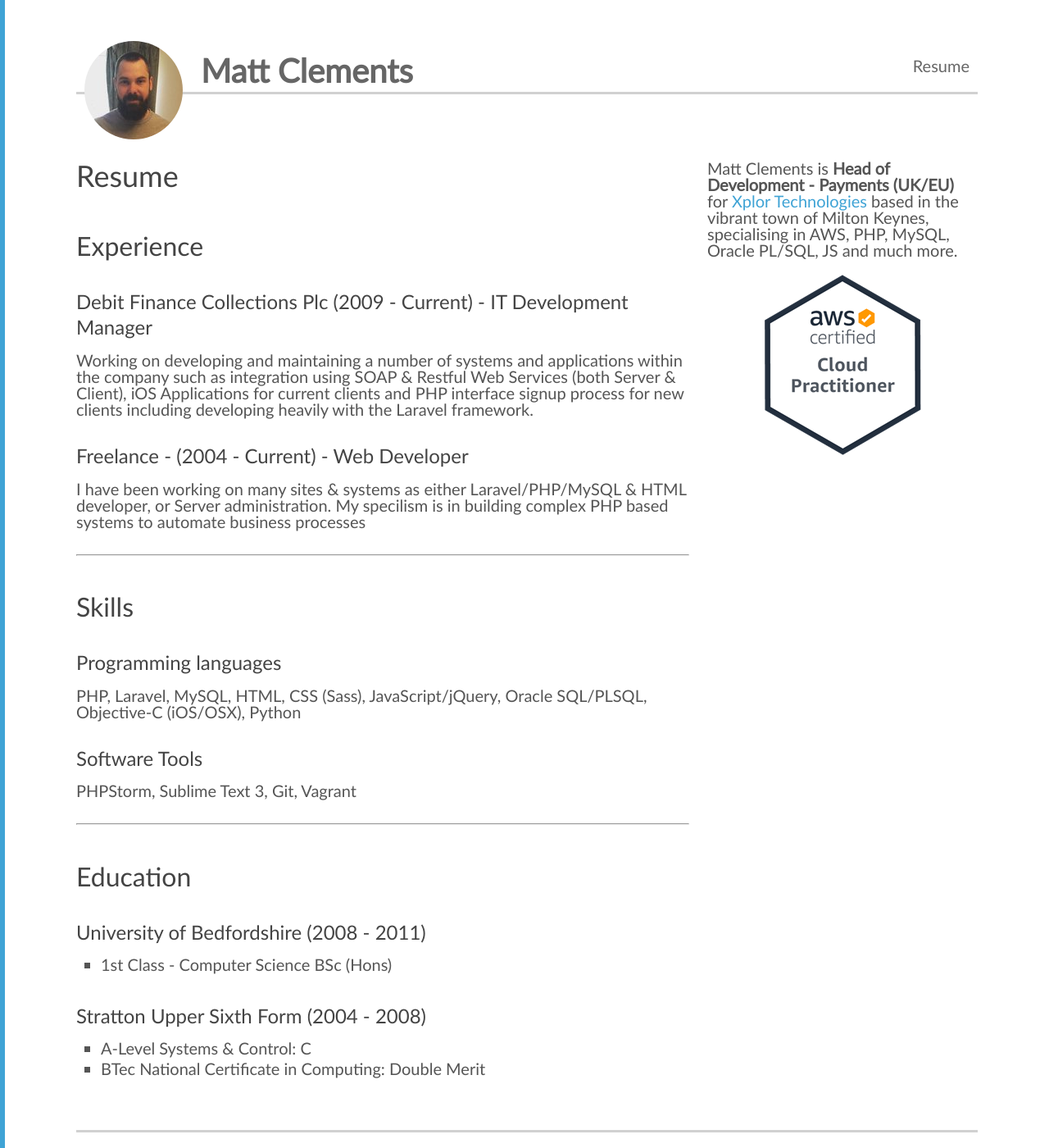
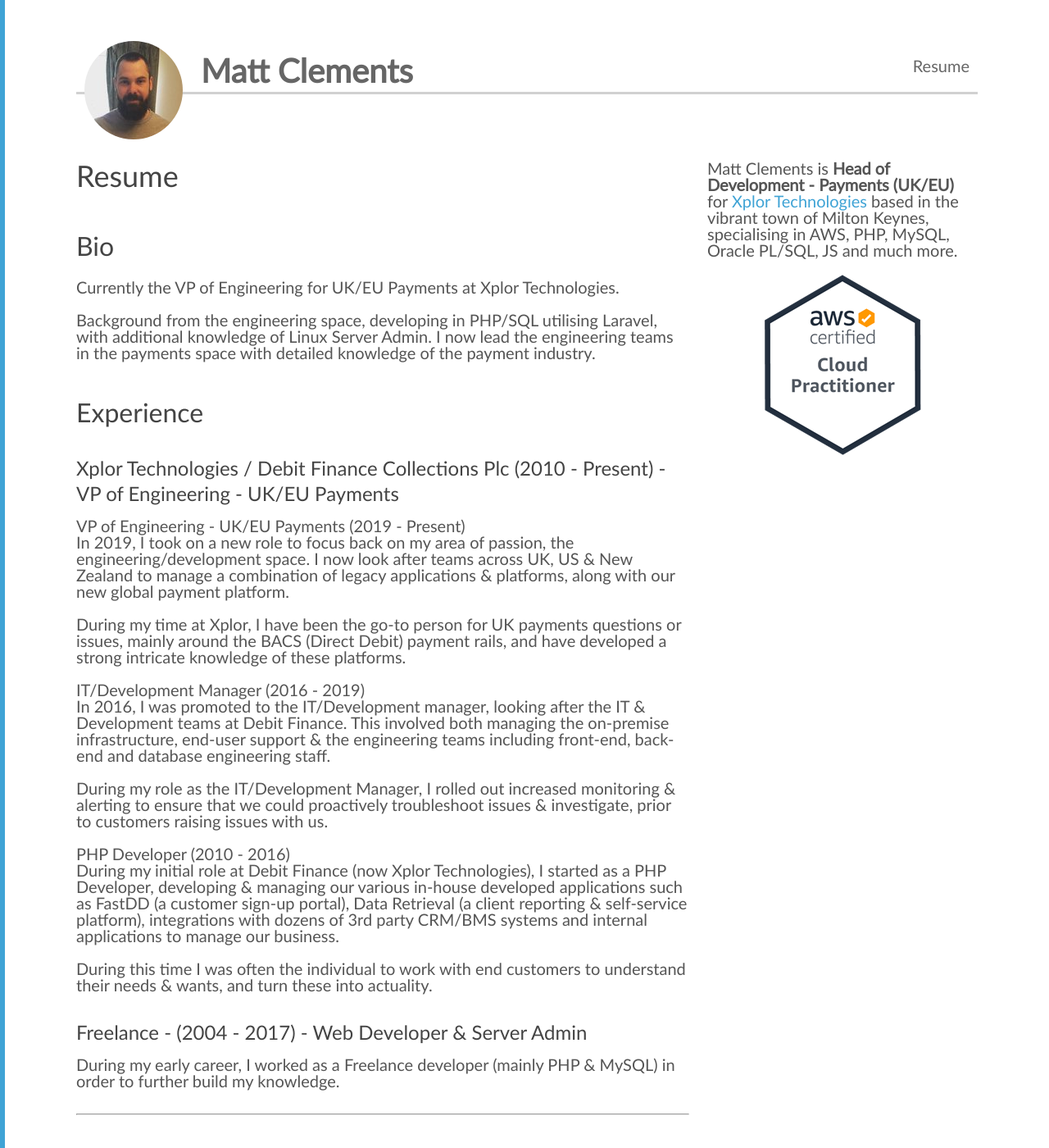
Before and after one commit to mattclements/mattclements.github.io, a Jekyll site: the page built from resume.md, in a window 1280 px wide and 1400 px high. Shown: the whole window at 82% size. Built offline with Jekyll 4.4.1, drawn with Linux system fonts in a browser that asks for light colours; some of the changed text lies outside the part shown.

Commit message:
Update CV

```diff
--- a/resume.md
+++ b/resume.md
@@ -4,40 +4,59 @@
 permalink: /resume/
 ---
 
+## Bio
+
+Currently the VP of Engineering for UK/EU Payments at Xplor Technologies.
+
+Background from the engineering space, developing in PHP/SQL utilising Laravel, with additional knowledge of Linux Server Admin. I now lead the engineering teams in the payments space with detailed knowledge of the payment industry.
+
 ## Experience
 
-#### Debit Finance Collections Plc (2009 - Current) - IT Development Manager
+#### Xplor Technologies / Debit Finance Collections Plc (2010 - Present) - VP of Engineering - UK/EU Payments
 
-Working on developing and maintaining a number of systems and
-applications within the company such as integration using SOAP & Restful Web
-Services (both Server & Client), iOS Applications for current clients and PHP interface signup
-process for new clients including developing heavily with the Laravel framework.
+##### VP of Engineering - UK/EU Payments (2019 - Present)
 
-#### Freelance - (2004 - Current) - Web Developer
+In 2019, I took on a new role to focus back on my area of passion, the engineering/development space. I now look after teams across
+UK, US &amp; New Zealand to manage a combination of legacy applications &amp; platforms, along with our new global payment platform.
 
-I have been working on many sites & systems as either Laravel/PHP/MySQL &amp; HTML developer, or Server administration. My specilism is in building complex PHP based systems to automate business processes
+During my time at Xplor, I have been the go-to person for UK payments questions or issues, mainly around the BACS (Direct Debit) payment
+rails, and have developed a strong intricate knowledge of these platforms.
+
+##### IT/Development Manager (2016 - 2019)
+
+In 2016, I was promoted to the IT/Development manager, looking after the IT &amp; Development teams at Debit Finance.
+This involved both managing the on-premise infrastructure, end-user support &amp; the engineering teams including front-end,
+back-end and database engineering staff.
+
+During my role as the IT/Development Manager, I rolled out increased monitoring &amp; alerting to ensure that we could proactively
+troubleshoot issues &amp; investigate, prior to customers raising issues with us.
+
+##### PHP Developer (2010 - 2016)
+
+During my initial role at Debit Finance (now Xplor Technologies), I started as a PHP Developer,
+developing &amp; managing our various in-house developed applications such as FastDD (a customer sign-up portal),
+Data Retrieval (a client reporting &amp; self-service platform), integrations with dozens of 3rd party CRM/BMS systems
+and internal applications to manage our business.
+
+During this time I was often the individual to work with end customers to understand their needs &amp; wants, and turn these
+into actuality.
+
+#### Freelance - (2004 - 2017) - Web Developer & Server Admin
+
+During my early career, I worked as a Freelance developer (mainly PHP &amp; MySQL) in order to further build my knowledge.
 
 ---
 
 ## Skills
+#### Programming languages
+PHP, SQL (MySQL, Oracle, SQL Server), Python, Powershell, Bash, HTML, CSS, JavaScript, Oracle PL/SQL
 
-#### Programming languages
-
-PHP, Laravel, MySQL, HTML, CSS (Sass), JavaScript/jQuery, Oracle SQL/PLSQL, Objective-C (iOS/OSX), Python
-
-#### Software Tools
-
-PHPStorm, Sublime Text 3, Git, Vagrant
+#### Tools
+Jira, Confluence, Azure DevOps, Microsoft Office Suite
 
 ---
 
 ## Education
 
 #### University of Bedfordshire (2008 - 2011)
-
 * 1st Class - Computer Science BSc (Hons)
-
-#### Stratton Upper Sixth Form (2004 - 2008)
-
-* A-Level Systems & Control: C
-* BTec National Certificate in Computing: Double Merit
```
